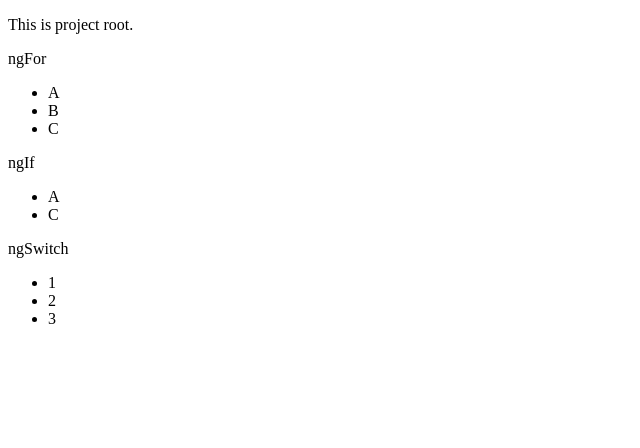
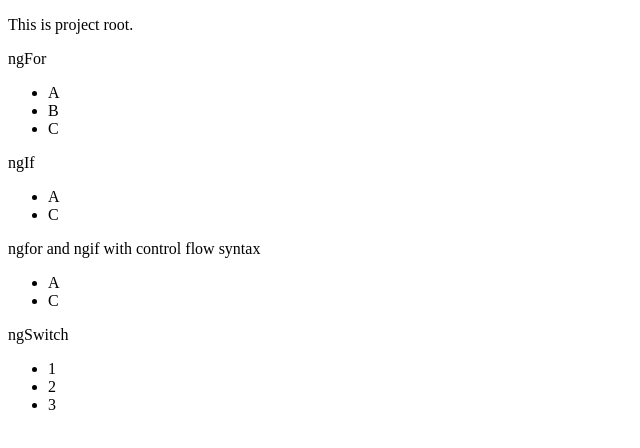
Before and after one commit to cevergara-apex/AngularBootcamp, an Angular app: page / in a window 1280 px wide. Shown: the top 448 px of the page, without its empty margins (0-640 px from the left). Built offline with nearby package versions, Linux system fonts and the light colour scheme.

Commit message:
Doing PR comments

```diff
--- a/src/app/app.component.html
+++ b/src/app/app.component.html
@@ -8,7 +8,7 @@
   <!--Exercise 2 -->
   <p>ngFor</p>
   <ul>
-    <li *ngFor="let item of arrayOfLetters; index as i;">{{item}}</li>
+    <li *ngFor="let item of arrayOfLetters;">{{item}}</li>
   </ul>
 
   <p>ngIf</p>
@@ -17,8 +17,10 @@
       <li *ngIf="item != 'B'">{{item}}</li>
     </ng-container>
   </ul>
+
   <!-- Note: I found this other way of doing it using control flow from angular 17 :) -->
-  <!-- <ul>
+  <p>ngfor and ngif with control flow syntax</p>
+  <ul>
     @for(item of arrayOfLetters; track item){
       @if(item != "B"){
       <div>
@@ -26,7 +28,7 @@
       </div>
     }
   }
-  </ul> -->
+  </ul>
 
   <p>ngSwitch</p>
   <ul>
@@ -38,9 +40,6 @@
      </container-element>
     </ng-container>
   </ul>
-
-
-
 </main>
 
 <router-outlet />
```
